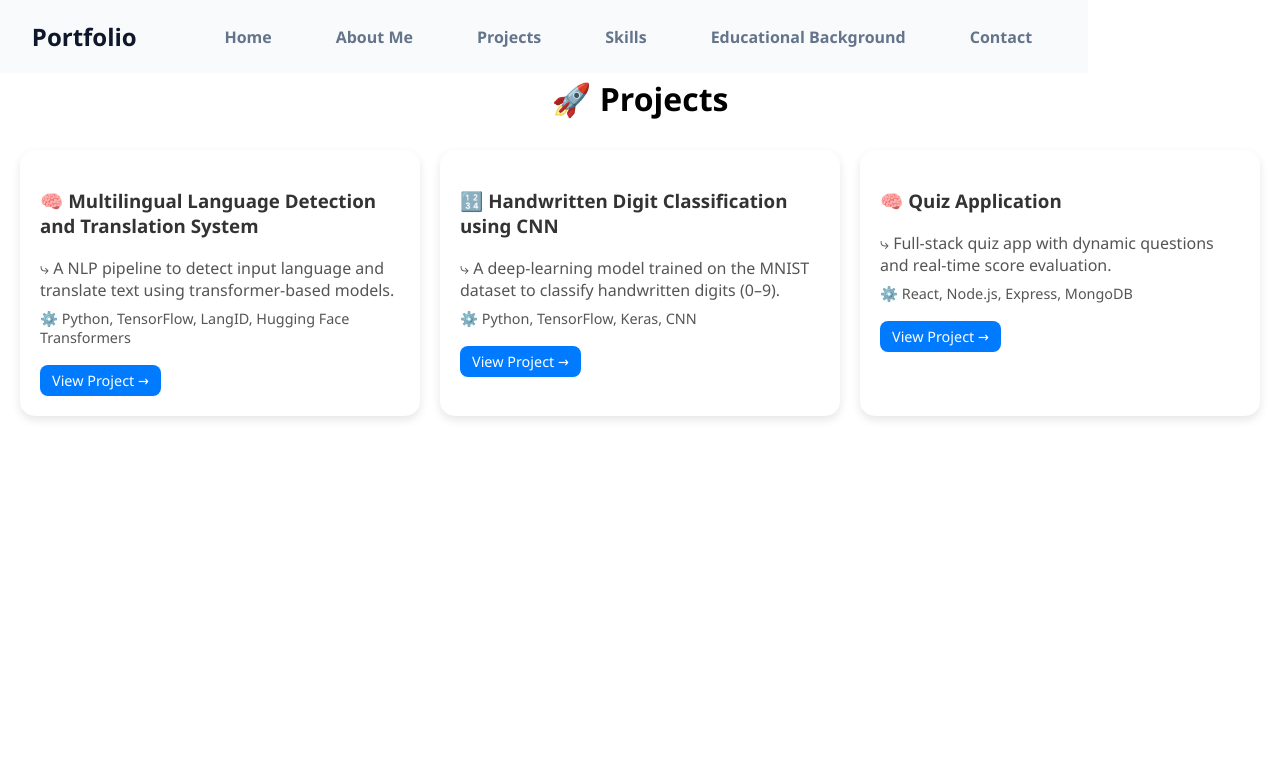
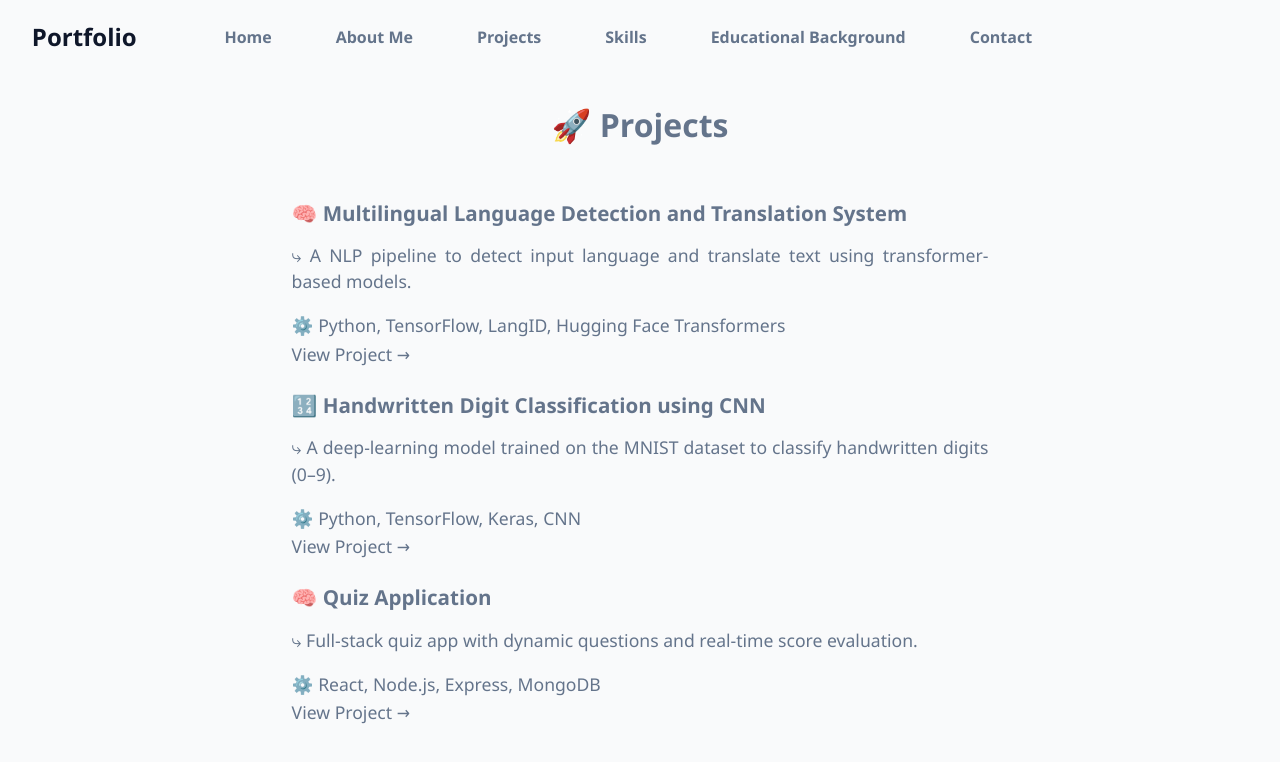
Before and after one commit to nishikasingh31/Portfolio-Using-React, a React (Vite) app: page /projects in a window 1280 px wide. Shown: the top 762 px of the page. Built offline with nearby package versions, Linux system fonts and the light colour scheme.

Commit message:
Update Projects.css

```diff
--- a/src/styles/Projects.css
+++ b/src/styles/Projects.css
@@ -1,65 +1 @@
-.projects {
-  padding: 50px 20px;
-  text-align: center;
-}
-
-.projects h2 {
-  font-size: 2rem;
-  margin-bottom: 30px;
-}
-
-.projects-container {
-  display: grid;
-  grid-template-columns: repeat(auto-fit, minmax(280px, 1fr));
-  gap: 20px;
-}
-
-.project-card {
-  background: #ffffff;
-  padding: 20px;
-  border-radius: 15px;
-  text-align: left;
-  box-shadow: 0 4px 10px rgba(0,0,0,0.1);
-  transition: all 0.3s ease;
-}
-
-/* ✨ Hover Effect */
-.project-card:hover {
-  transform: translateY(-8px);
-  box-shadow: 0 8px 20px rgba(0,0,0,0.2);
-}
-
-.project-card h3 a {
-  text-decoration: none;
-  color: #333;
-}
-
-.project-card h3 a:hover {
-  color: #007bff;
-}
-
-.project-card p {
-  margin: 8px 0;
-  color: #555;
-}
-
-.tech {
-  font-size: 0.9rem;
-  color: #777;
-}
-
-/* Button */
-.btn {
-  display: inline-block;
-  margin-top: 10px;
-  padding: 6px 12px;
-  background: #007bff;
-  color: white;
-  border-radius: 8px;
-  text-decoration: none;
-  font-size: 0.9rem;
-}
-
-.btn:hover {
-  background: #0056b3;
-}
+.projects { min-height: 100vh; padding: 80px 22%; font-size: 1.1rem; background-color: #F9FAFB; color: #64748B; text-align: center; justify-content: center; line-height: 1.1; } .project-card { background: #F9FAFB; padding: 10px; text-align: justify; animation: slideInLeft 1.5s ease forwards; max-width: 1100px; margin: 0 auto; } .project-card h3 { margin: 10px 0 8px; } .project-card p { margin-bottom: 6px; line-height: 1.5; } .projects a { color:  #64748B; text-decoration: none; } .projects a:visited { color:  #64748B } .projects a:hover { color: #1e40af; text-decoration: underline; } .projects h2 { font-size: 2rem; margin-bottom: 40px; line-height: 1.1; animation: slideInLeft 1.5s ease forwards; }
```
